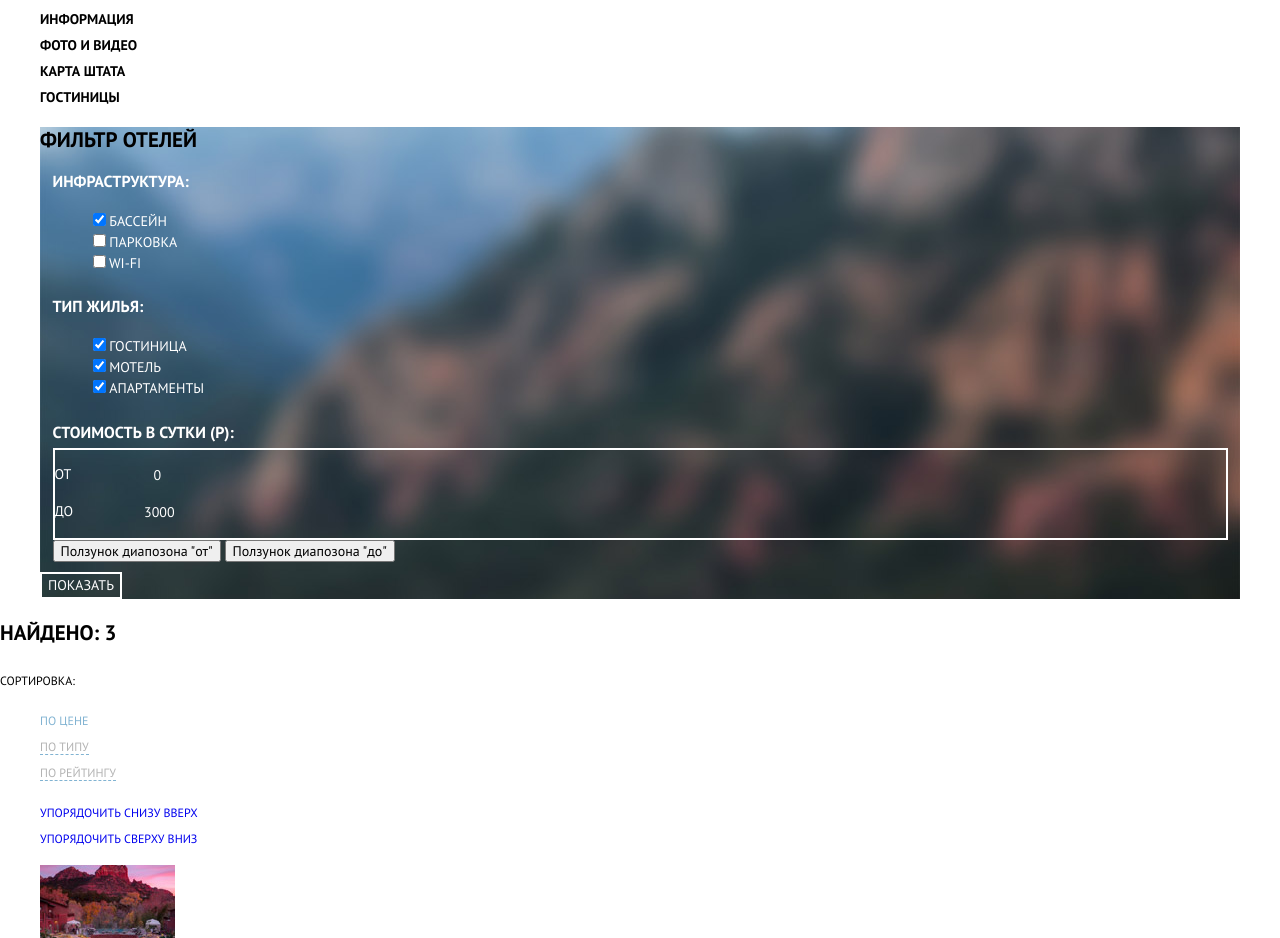
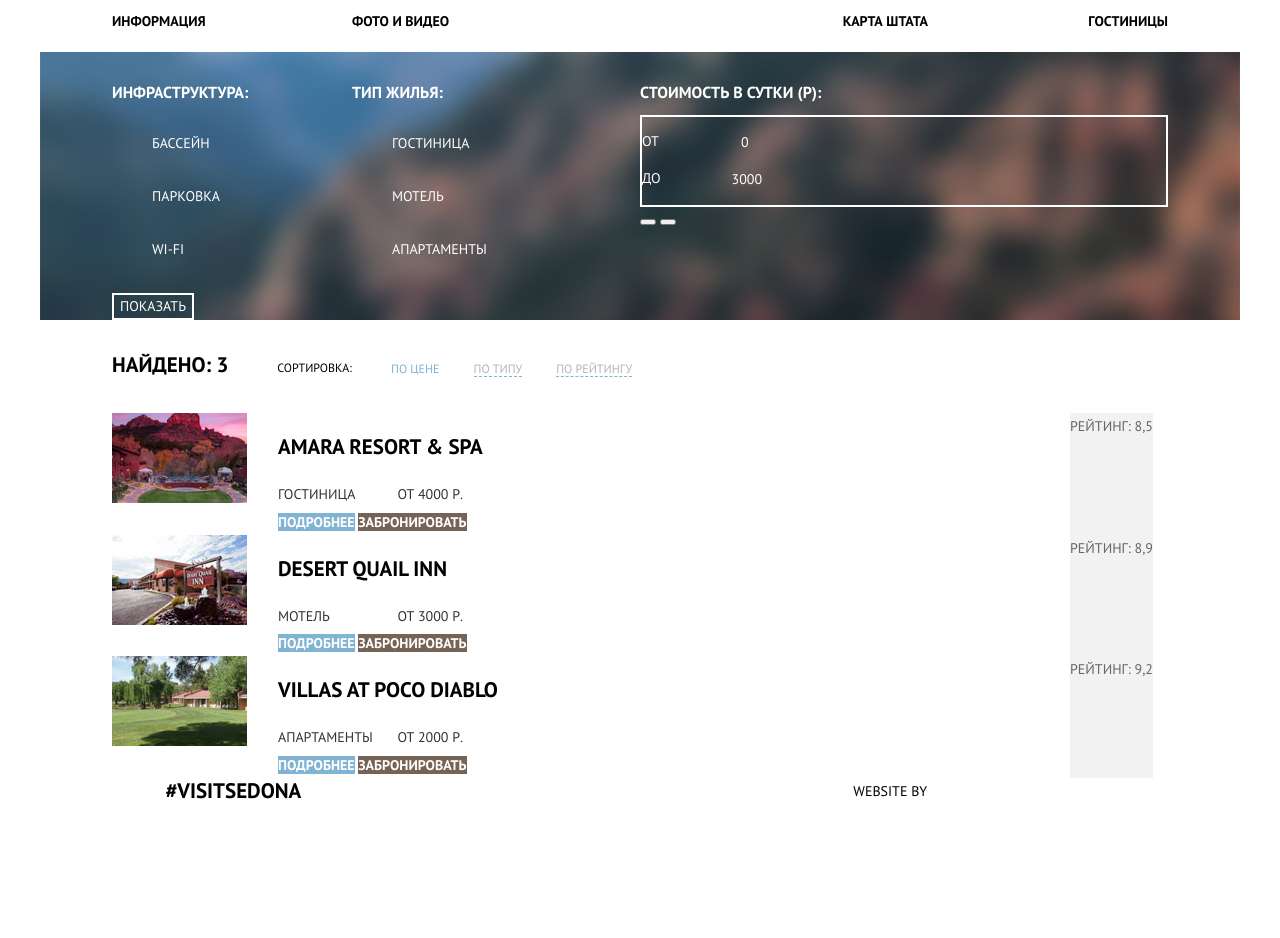
Before and after one commit to djimbik/789383-sedona-24, a plain HTML site: page inner.html in a window 1280 px wide. Shown: the part 87-1025 px from the top of the page. After the commit the page ends 985 px from the top, so only its background shows below. Drawn offline with Linux system fonts and the light colour scheme.

Commit message:
сделал сетку на флексах

```diff
--- a/css/style.css
+++ b/css/style.css
@@ -16,15 +16,67 @@ a {
   text-decoration: none;
 }
 
+.visually-hidden:not(:focus):not(:active),
+input[type="checkbox"].visually-hidden,
+input[type="radio"].visually-hidden {
+  position: absolute;
+
+  width: 1px;
+  height: 1px;
+  margin: -1px;
+  border: 0;
+  padding: 0;
+
+  white-space: nowrap;
+
+  clip-path: inset(100%);
+  clip: rect(0 0 0 0);
+  overflow: hidden;
+}
+
+.page-wrapper {
+  width: 1200px;
+  margin: 0 auto;
+}
 
 .main-navigation {
+  padding-top: 16px;
+  padding-bottom: 18px;
+  padding-right: 72px;
+  padding-left: 72px;
+
   color: #000000;
 
   background-color: #ffffff;
 }
 
 .site-navigation {
+  display: flex;
+  flex-wrap: wrap;
+  margin: 0;
+  padding: 0;
+
   list-style: none;
+}
+
+.site-navigation li:nth-child(4n+1),
+.site-navigation li:nth-child(4n+2) {
+  text-align: left;
+}
+
+.site-navigation li:nth-child(4n+3),
+.site-navigation li:nth-child(4n+4) {
+  text-align: right;
+}
+
+.site-navigation li:nth-child(4n+1),
+.site-navigation li:nth-child(4n+4) {
+  width: 240px;
+}
+
+.site-navigation li:nth-child(4n+2),
+.site-navigation li:nth-child(4n+3) {
+  width: 288px;
 }
 
 .site-navigation a {
@@ -78,12 +130,15 @@ a {
 }
 
 .reasons {
+  margin-bottom: 55px;
+
   background-color: #ffffff;
 }
 
 .reasons__description {
   width: 491px;
   margin: 0 auto;
+  margin-bottom: 51px;
   padding: 0;
   padding-top: 37px;
 
@@ -98,27 +153,78 @@ a {
 
 }
 
+.features-list {
+  display: flex;
+  flex-wrap: wrap;
+  width: 1200px;
+  margin: 0 auto;
+}
+
 .features-list__item {
   width: 400px;
 }
 
+.features-list__item:first-of-type {
+  order: -4;
+}
+
+.features-list__item:nth-of-type(6) {
+  order: -3;
+}
+
+.features-list__item:nth-of-type(7) {
+  order: -2;
+}
+
+.features-list__item:nth-of-type(8) {
+  order: -1;
+}
+
 .features-list__item--blue{
+  display: flex;
+  flex-wrap: wrap;
+  width: 1200px;
+
   color: #ffffff;
 
   background-color: #81b3d2;
 }
 
+.features-list__block {
+  width: 400px;
+}
+
+.features-list__block--right {
+  order: 1;
+}
+
 .features-list__item--grey {
+  min-height: 256px;
+
   background-color: #eeeeee;
 }
 
+.features-list__item--white {
+  min-height: 331px;
+}
+
 .features-list__item h3 {
+  margin: 0;
+  padding: 0;
+  padding-top: 50px;
+  padding-bottom: 25px;
+
   font-size: 21px;
   text-align: center;
 }
 
+.features-list__item--white h3 {
+  padding-top: 160px;
+}
+
 .features-list__item span {
   display: block;
+  margin-bottom: 25px;
 
   font-weight: 400;
   text-align: center;
@@ -132,8 +238,21 @@ a {
   text-align: center;
 }
 
+.features-list__item--blue p {
+  width: 305px;
+}
+
+.features-list__item--grey p {
+  width: 265px;
+}
+
+.features-list__item--white p {
+  width: 285px;
+}
+
 .search__intro {
   display: block;
+  margin-bottom: 32px;
 
   font-size: 30px;
   line-height: 36px;
@@ -143,6 +262,7 @@ a {
 .search__description {
   width: 436px;
   margin: 0 auto;
+  margin-bottom: 52px;
 
   line-height: 24px;
   font-weight: 400;
@@ -150,6 +270,8 @@ a {
 }
 
 .search__open-button {
+  /*margin: 0 auto;*/
+
   font: inherit;
   font-size: 21px;
   text-transform: uppercase;
@@ -171,6 +293,12 @@ a {
   color: #928a85;
 
   background-color: #503e33;
+}
+
+.search__form {
+  width: 568px;
+  margin: 0 auto;
+  padding: 0;
 }
 
 .search__form input {
@@ -219,6 +347,47 @@ a {
   background-color: #5496bd;
 }
 
+.example {
+  /*z-index: 10;*/
+}
+
+.footer {
+  display: flex;
+  justify-content: space-between;
+  width: 1200px;
+  margin: 0 auto;
+
+  min-height: 120px;
+
+
+  background-color: rgba(255,255,255,0.9);
+}
+
+.footer-main {
+  position: relative;
+  z-index: 100;
+
+  margin-top: -120px;
+}
+
+.footer__name-link {
+  width: 33%;
+  margin: 0 auto;
+
+  text-align: center;
+}
+
+.footer__social {
+  width: 33%;
+  margin: 0 auto;
+}
+
+.footer__copyright {
+  width: 33%;
+  margin: 0 auto;
+
+}
+
 /* стили для иннер */
 
 .hotel-filter {
@@ -232,7 +401,33 @@ a {
   background-position: center;
 }
 
+.hotel-filter__form {
+  width: 1056px;
+  margin: 0 auto;
+}
+
+.hotel-filter__field-container {
+  display: flex;
+  flex-wrap: wrap;
+
+}
+
+.hotel-filter__field--infrastructure {
+  width: 240px;
+}
+
+.hotel-filter__field--typeofhouse {
+  width: 288px;
+}
+
+.hotel-filter__field--price {
+  width: 528px;
+}
+
 .hotel-filter__field {
+  margin: 0;
+  padding: 0;
+
   font: inherit;
   font-size: 14px;
   line-height: 21px;
@@ -246,12 +441,30 @@ a {
 }
 
 .hotel-filter__field legend {
+  padding-top: 30px;
+  padding-bottom: 30px;
+
   font-size: 16px;
   font-weight: 700;
 }
 
+.hotel-filter__field--price legend {
+  padding-bottom: 12px;
+}
+
 .hotel-filter__list {
+  margin: 0;
+  padding: 0;
+
   list-style: none;
+}
+
+.hotel-filter__option {
+  padding-bottom: 32px;
+}
+
+.hotel-filter__option label {
+  margin-left: 40px;
 }
 
 .hotel-filter__price-controls {
@@ -295,18 +508,51 @@ a {
   background-color: #ffffff;
 }
 
+.search-result {
+  display: flex;
+  flex-wrap: wrap;
+  width: 1056px;
+  margin: 0 auto;
+}
+
 .search-result__total {
+  width: 120px;
+  margin: 0;
+  padding: 0;
+  padding-top: 32px;
+  padding-bottom: 33px;
+
   font-size: 21px;
 }
 
 .search-result span {
+  width: 120px;
+  padding-top: 39px;
+  padding-bottom: 35px;
+
   font-size: 12px;
   line-height: 18px;
   font-weight: 400;
+  text-align: right;
 }
 
 .search-result__filter {
+  display: flex;
+  flex-wrap: wrap;
+  width: 288px;
+  margin: 0;
+  margin-left: 5px;
+  padding: 0;
+
   list-style: none;
+}
+
+.search-result__item {
+  margin-left: 34px;
+  padding-top: 39px;
+  padding-bottom: 35px;
+
+  line-height: 18px;
 }
 
 .search-result__item a {
@@ -337,11 +583,32 @@ a {
 }
 
 .search-result__tab-filter {
+  width: 528px;
+  margin: 0;
+  padding: 0;
+
+  text-align: right;
+
   list-style: none;
 }
 
 .catalog__list {
+  width: 1056px;
+  margin: 0 auto;
+  padding: 0;
+
   list-style: none;
+}
+
+.catalog__item {
+  display: flex;
+
+}
+
+.catalog__item-wrapper {
+  width: 270px;
+  margin-left: 31px;
+  margin-right: 522px;
 }
 
 .catalog__name {
@@ -363,7 +630,19 @@ a {
 
 .catalog__mark,
 .catalog__price {
+  display: inline-block;
+
   color: #333333;
+  font-weight: 400;
+}
+
+.catalog__mark {
+  width: 110px;
+  margin-right: 6px;
+}
+
+.catalog__price {
+  width: 143px;
 }
 
 .catalog__button {
@@ -409,7 +688,9 @@ a {
 }
 
 .catalog__rate {
+
   color: #666666;
+  font-weight: 400;
 
   background-color: #f2f2f2;
 }
--- a/inner.html
+++ b/inner.html
@@ -8,6 +8,7 @@
     <link href="css/style.css" rel="stylesheet">
 </head>
 <body class="inner-page">
+  <div class="page-wrapper">
     <header class="main-header">
       <a href="index.html">
         <img src="img/logo-sedona.svg" width="140" height="71" alt="Логотип Седона">
@@ -35,6 +36,7 @@
       <section class="hotel-filter">
         <h2 class="visually-hidden">Фильтр отелей</h2>
         <form class="hotel-filter__form" method="get" action="https://echo.htmlacademy.ru">
+          <div class="hotel-filter__field-container">
             <fieldset class="hotel-filter__field hotel-filter__field--infrastructure">
               <legend>Инфраструктура:</legend>
               <ul class="hotel-filter__list">
@@ -96,7 +98,7 @@
                 </button>
               </div>
             </fieldset>
-
+          </div>
           <button class="hotel-filter__button" type="submit">Показать</button>
         </form>
       </section>
@@ -146,8 +148,8 @@
                 <span class="catalog__price">От 4000 Р.</span>
                 <a class="catalog__button catalog__button--more-link" href="#">Подробнее</a>
                 <a class="catalog__button catalog__button--book-link" href="#">Забронировать</a>
+              </div>
               <span class="catalog__rate">Рейтинг: 8,5</span>
-              </div>
             </li>
             <li class="catalog__item">
               <a class="catalog__image" href="#">
@@ -161,8 +163,8 @@
                 <span class="catalog__price">От 3000 Р.</span>
                 <a class="catalog__button catalog__button--more-link" href="#">Подробнее</a>
                 <a class="catalog__button catalog__button--book-link" href="#">Забронировать</a>
+              </div>
               <span class="catalog__rate">Рейтинг: 8,9</span>
-              </div>
             </li>
             <li class="catalog__item">
               <a class="catalog__image" href="#">
@@ -176,8 +178,8 @@
                 <span class="catalog__price">От 2000 Р.</span>
                 <a class="catalog__button catalog__button--more-link" href="#">Подробнее</a>
                 <a class="catalog__button catalog__button--book-link" href="#">Забронировать</a>
+              </div>
               <span class="catalog__rate">Рейтинг: 9,2</span>
-              </div>
             </li>
           </ul>
         </section>
@@ -210,5 +212,6 @@
         </a>
       </p>
     </footer>
+  </div>
 </body>
 </html>
```
Also changed, not shown: index.html (+8 -12 lines). Lines whose indentation alone changed are shown as unchanged.
